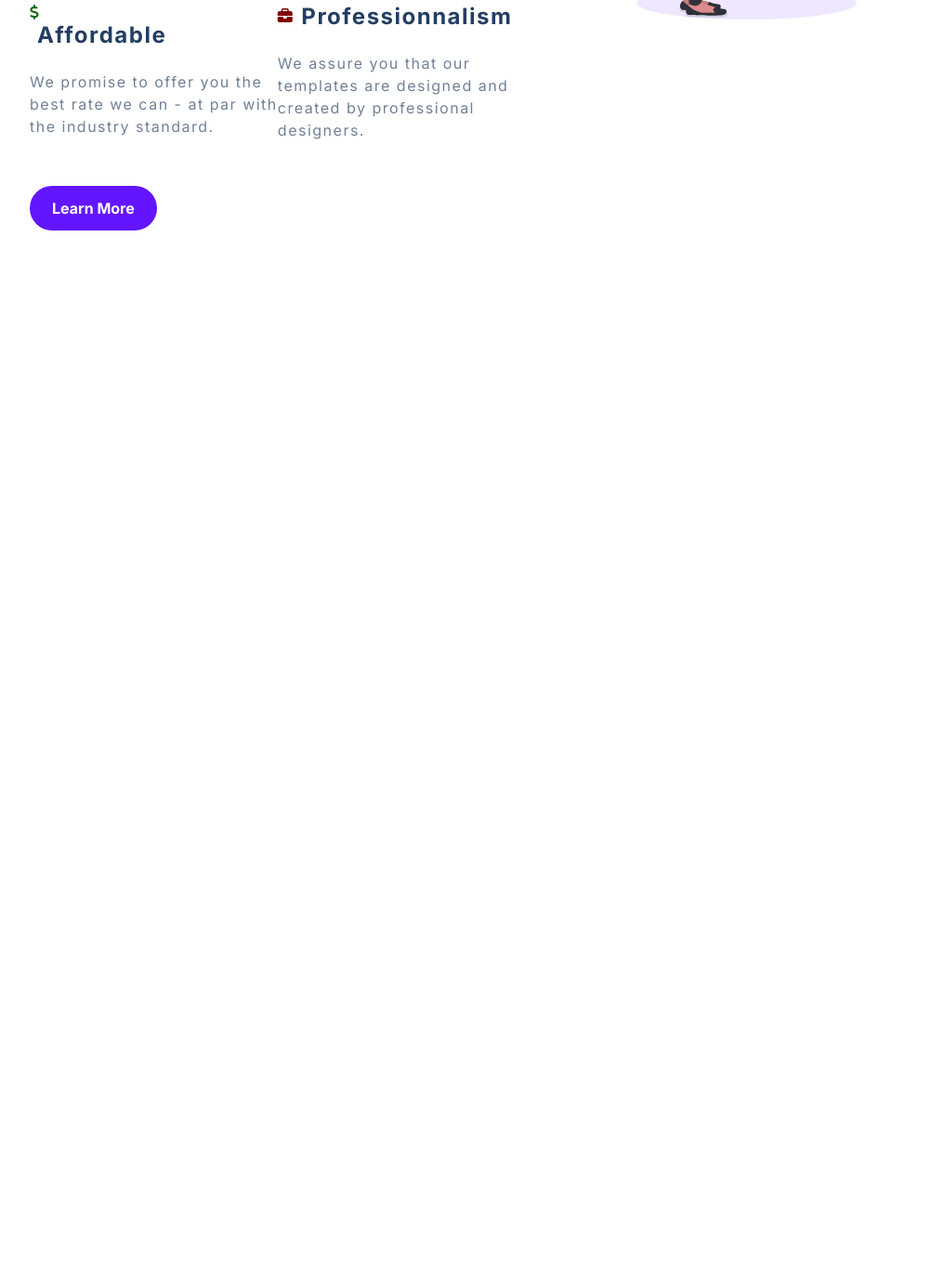
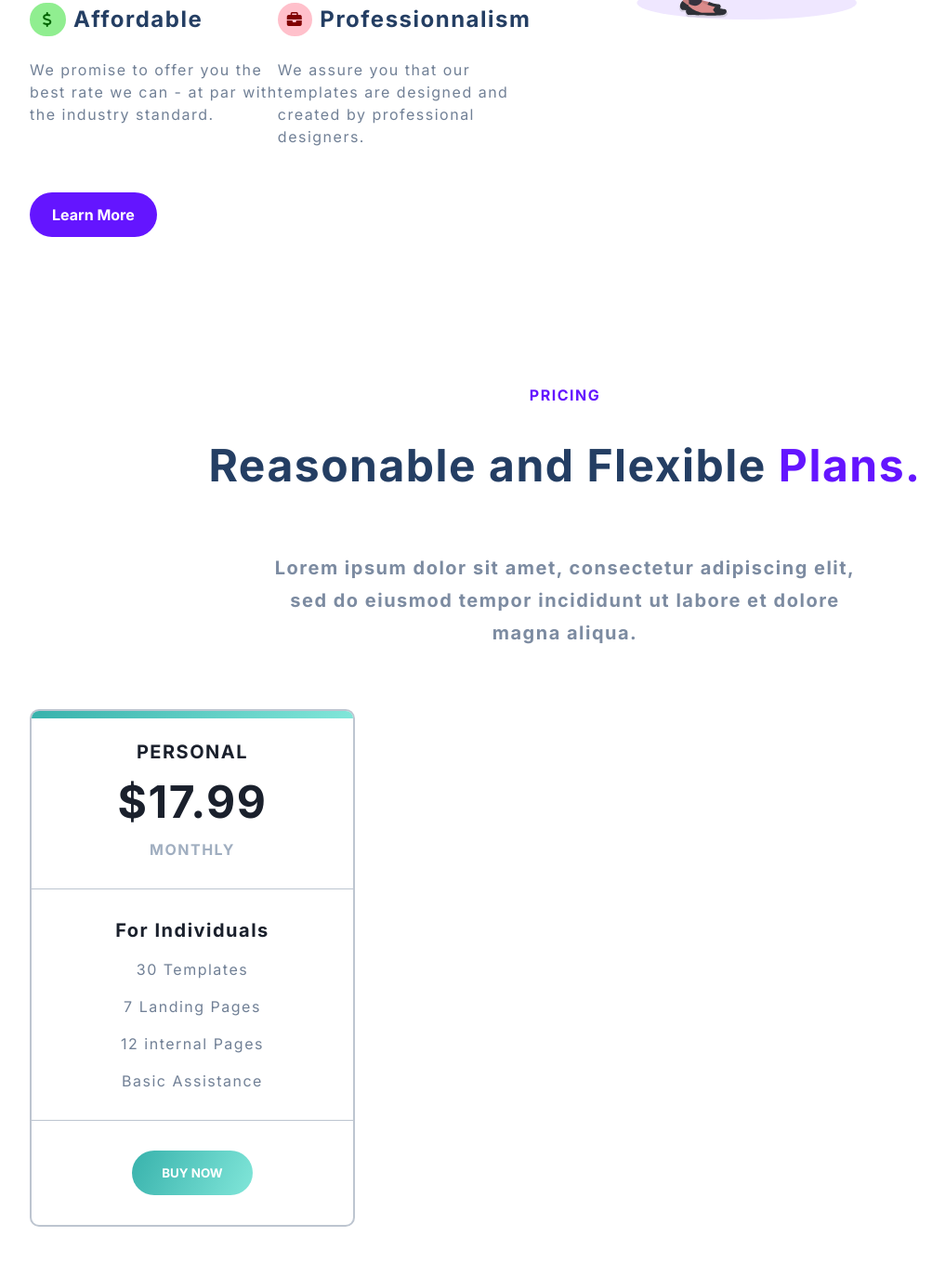
Before and after one commit to Antrikas/Final-Project-Week2, a plain HTML site: page index.html in a window 1280 px wide. Shown: the part 3300-4659 px from the top of the page at 93% size, without its empty margins (32-1049 px from the left). Before the commit the page ends 3628 px from the top, so only its background shows below. Drawn offline with Linux system fonts and the light colour scheme.

Commit message:
finalproject

```diff
--- a/index.html
+++ b/index.html
@@ -207,20 +207,20 @@
                     <p class="section__para">Lorem ipsum dolor sit amet, consectetur adipiscing elit, sed do eiusmod tempor incididunt ut labore et dolore magna aliqua. Ut enim ad minim veniam, quis nostrud exercitation ullamco laboris nisi ut aliquip ex ea commodo consequat.</p>
                     <div class="values">
                        <div class="value">
-                        <div class="value__title-pwrapper">
+                        <div class="value__title--wrapper">
                             <figure class="value__image--wrapper1">
-                                <i class="fa fa-usd" aria-hidden="true" style="color: darkgreen;"></i>
+                                <i class="fa fa-usd" aria-hidden="true" style="color: darkgreen;">
+                                </i>
                             </figure>
                          <h2 class="value__title">Affordable</h2>
+                        </div>
                         <p class="value__para">We promise to offer you the best rate we can - at par with the industry standard.
                         </p>
-                        </div>
                     </div>
                         <div class="value">
                             <div class="value__title--wrapper">
                                 <figure class="value__image--wrapper2">
                                     <i class="fa fa-briefcase" aria-hidden="true" style="color: maroon;">
-
                                     </i>
                                 </figure>
                                 <h2 class="value__title">Professionnalism</h2>
@@ -239,6 +239,43 @@
     </div>
 </section>
 
+<section id="pricing">
+    <div class="container">
+        <div class="row">
+            <div class="pricing__description">
+                <h5 class="section__title"><span class="purple">PRICING</span>
+                </h5>
+                <h1 class="section__heading">Reasonable and Flexible <span class="purple">Plans.</span>
+                </h1>
+            <p class="section__para">Lorem ipsum dolor sit amet, consectetur adipiscing elit, sed do eiusmod tempor incididunt ut labore et dolore magna aliqua.
+            </p>
+            </div>
+
+            <div class="plans">
+                <div class="plan">
+                    <div class="plan__border-top"></div>
+                    <div class="plan__header">
+                        <span class="name">PERSONAL</span>
+                        <span class="price">$17.99</span>
+                        <span class="duration">MONTHLY</span>
+                    </div>
+                    <div class="plan__features">
+                        <span class="plan__feature--main">For Individuals</span>
+                        <span class="plan__feature">30 Templates</span>
+                        <span class="plan__feature">7 Landing Pages</span>
+                        <span class="plan__feature">12 internal Pages</span>
+                        <span class="plan__feature">Basic Assistance</span>
+                    </div>
+                    <div class="plan__btn--wrapper">
+                        <button class="plan__btn plan__btn--green">BUY NOW</button>
+                    </div>
+                </div>
+            </div>
+            </div>
+        </div>
+    </div>
+
+</section>
 
 
 </body>
--- a/style.css
+++ b/style.css
@@ -530,7 +530,7 @@ VALUES
     align-items: center;
 }
 
-.value__img--wrapper1 {
+.value__image--wrapper1 {
     display: flex;
     border: 2px solid lightgreen;
     background-color: lightgreen;
@@ -550,7 +550,7 @@ VALUES
     color: #718096;
 }
 
-.value__img--wrapper2 {
+.value__image--wrapper2 {
     display: flex;
     border: 2px solid pink;
     background-color: pink;
@@ -586,3 +586,140 @@ VALUES
 .values__image{
     width: 100%;
 }
+
+/*
+
+PRICING
+
+*/
+
+.container {
+    padding: 80px 0;
+}
+
+.row {
+    width: 100%;
+    max-width: 1200px;
+    padding: 0 24px;
+    margin: 0 auto;
+}
+
+.pricing__description {
+    display: flex;
+    flex-direction: column;
+    align-items: center;
+    text-align: center;
+}
+.section__title {
+    font-size: 16px;
+}
+
+.section__heading {
+    font-size: 48px;
+    color: #243e63;
+    margin: 36px 0;
+    font-weight: 900;
+}
+
+.section__para {
+    font-size: 20px;
+    color: #7c8ba1;
+    width: 100%;
+    max-width: 650px;
+    line-height: 1.75;
+    font-weight: 600;
+}
+
+.plans {
+    display: flex;
+    flex-wrap: wrap;
+    justify-content: space-between;
+    align-items: center;
+}
+
+.plan {
+    width: 31%;
+    max-width: 350px;
+    margin-top: 64px;
+    position: relative;
+    border: 2px solid #7c8ba180;
+    border-radius: 10px;
+}
+
+.plan__border-top {
+    background: linear-gradient( 115deg, rgb(56, 178, 172) 0%, rgb(129, 230, 217) 100% );
+    position: absolute;
+    left: 0px;
+    right: 0px;
+    top: 0px;
+    height: 8px;
+    border-top-left-radius: 8px;
+    border-top-right-radius: 8px;
+}
+
+.plan__header {
+    padding: 32px;
+    display: flex;
+    flex-direction: column;
+    align-items: center;
+    text-align: center;
+}
+.name {
+    color: #1a202c;
+    font-size: 20px;
+    font-weight: 700;
+}
+
+.price {
+    margin: 12px 0;
+    color: #1a202c;
+    font-size: 48px;
+    font-weight: 700;
+}
+
+.duration {
+    color: #a0aec0;
+    font-size: 16px;
+    font-weight: 700;
+}
+
+.plan__features {
+    padding: 32px;
+    border-top: 1px solid #7c8ba180;
+    border-bottom: 1px solid #7c8ba180;
+    display: flex;
+    flex-direction: column;
+    align-items: center;
+    text-align: center;
+}
+
+.plan__feature--main {
+    color: #1a202c;
+    font-size: 20px;
+    font-weight: 700;
+    margin: 0;
+}
+
+.plan__feature {
+    color: #718096;
+    font-size: 16px;
+    margin-top: 20px;
+}
+
+.plan__btn--wrapper {
+    padding: 32px;
+    display: flex;
+    justify-content: center;
+}
+.plan__btn--green {
+    background: linear-gradient( 115deg, rgb(56, 178, 172) 0%, rgb(129, 230, 217) 100% );
+    color: white;
+}
+
+.plan__btn {
+    padding: 16px 32px;
+    border-radius: 999px;
+    border: none;
+    font-weight: 700;
+    transition: all 300ms ease;
+}
```
